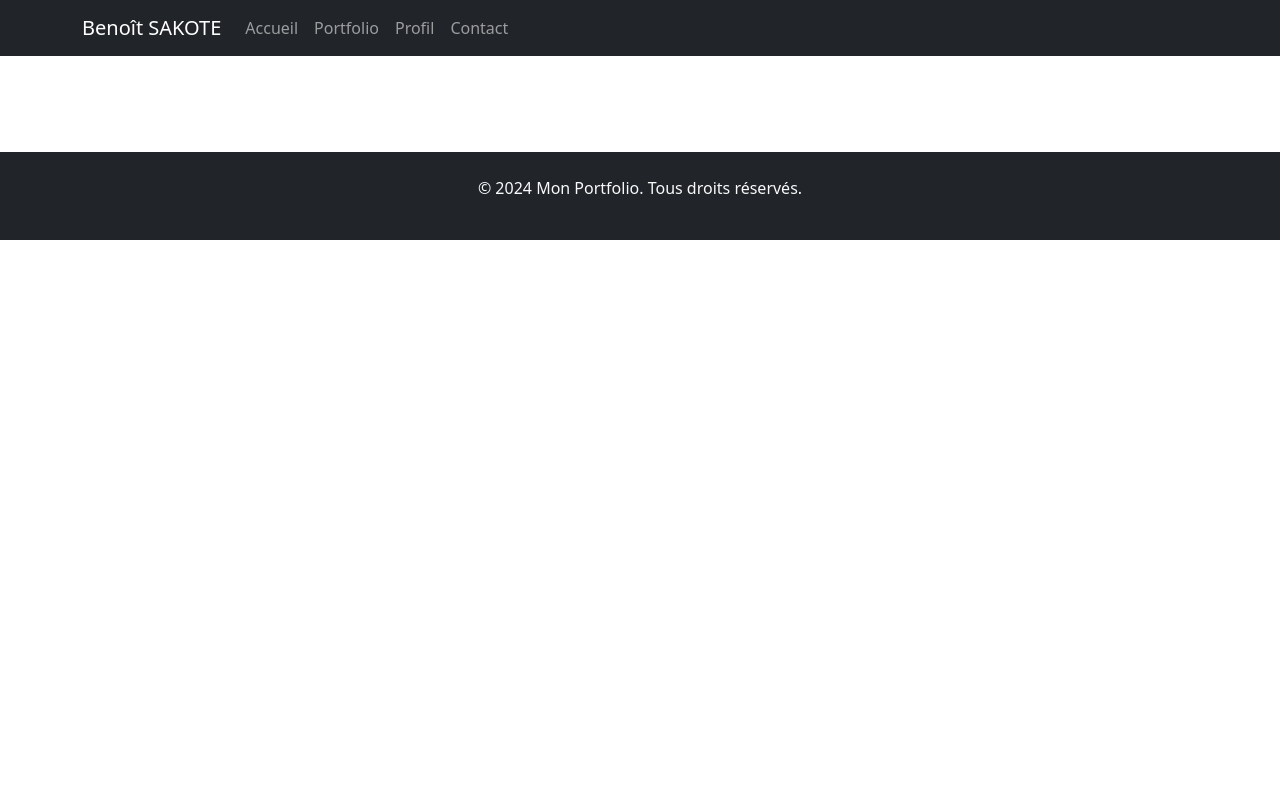
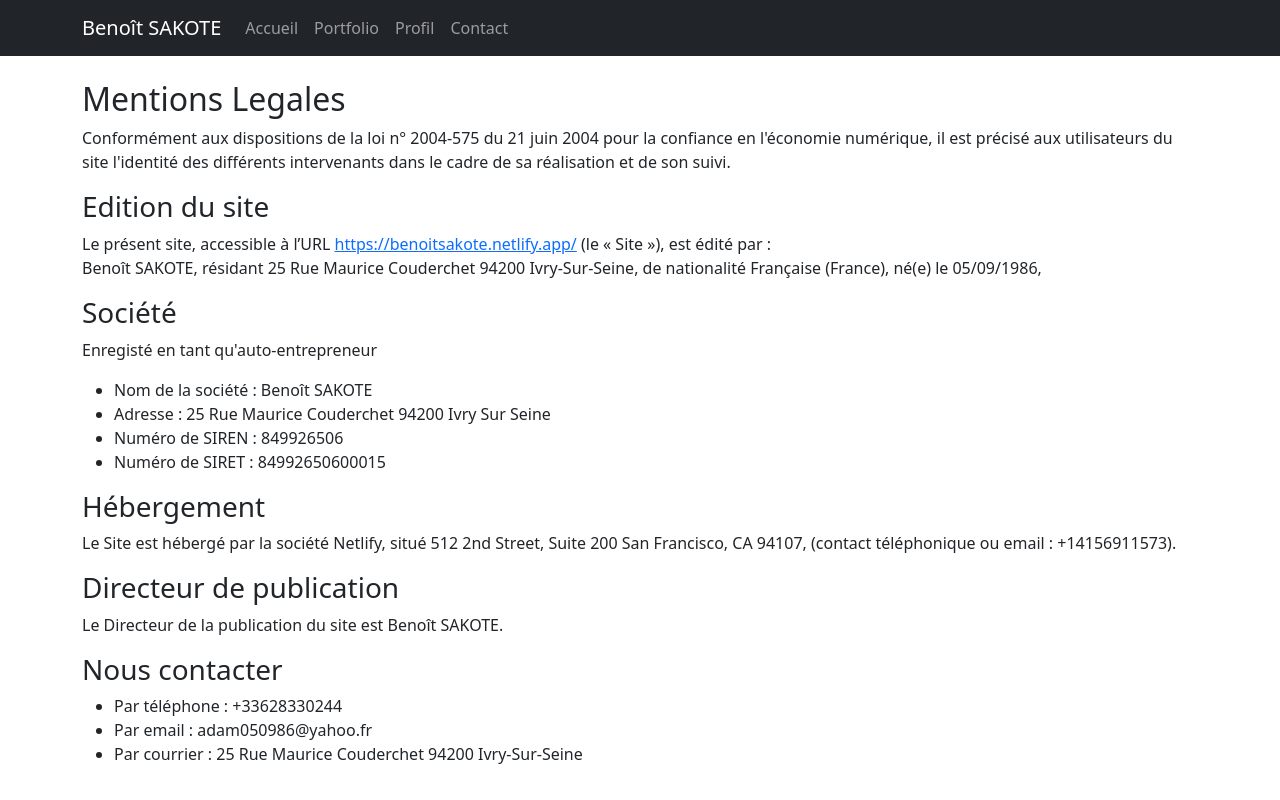
Before and after one commit to BenoitAdam94/portfolio_vue_bootstrap, a Vue app: page /mentions in a window 1280 px wide. Shown: the top 800 px of the page. Built offline with nearby package versions, Linux system fonts and the light colour scheme.

Commit message:
mentions legales update

```diff
--- a/src/App.vue
+++ b/src/App.vue
@@ -31,6 +31,7 @@
   <footer class="bg-dark text-light py-4 mt-5">
     <div class="container text-center">
       <p>&copy; 2024 Mon Portfolio. Tous droits réservés.</p>
+      <p><router-link class="nav-link" to="/mentions">Mentions Légales</router-link></p>
     </div>
   </footer>
 </template>
--- a/src/main.ts
+++ b/src/main.ts
@@ -10,6 +10,7 @@ import Home from './views/Home.vue'
 import Portfolio from './views/Portfolio.vue'
 import Profile from './views/Profile.vue'
 import Contact from './views/Contact.vue'
+import Mentions from './views/Mentions.vue'
 
 const router = createRouter({
   history: createWebHistory(),
@@ -17,6 +18,7 @@ const router = createRouter({
     { path: '/', component: Home },
     { path: '/portfolio', component: Portfolio },
     { path: '/profile', component: Profile },
+    { path: '/mentions', component: Mentions },
     { path: '/contact', component: Contact }
   ]
 })
--- /dev/null
+++ b/src/views/Mentions.vue
@@ -0,0 +1,53 @@
+<template>
+    <div>
+        <h2>Mentions Legales</h2>
+
+
+        <p>
+
+            Conformément aux dispositions de la loi n° 2004-575 du 21 juin 2004 pour la confiance en l'économie
+            numérique, il est précisé aux utilisateurs du site l'identité des différents intervenants dans
+            le cadre de sa réalisation et de son suivi.</p>
+
+        <h3>Edition du site </h3>
+
+        <p>Le présent site, accessible à l’URL <a
+                href="https://benoitsakote.netlify.app/">https://benoitsakote.netlify.app/</a> (le « Site »), est édité
+            par :<br>
+
+            Benoît SAKOTE, résidant 25 Rue Maurice Couderchet 94200 Ivry-Sur-Seine, de nationalité Française (France),
+            né(e) le 05/09/1986,
+        </p>
+
+        <h3>Société</h3>
+
+        <p>Enregisté en tant qu'auto-entrepreneur</p>
+        <ul>
+            <li>Nom de la société : Benoît SAKOTE</li>
+            <li>Adresse : 25 Rue Maurice Couderchet 94200 Ivry Sur Seine</li>
+            <li>Numéro de SIREN : 849926506</li>
+            <li>Numéro de SIRET : 84992650600015</li>
+        </ul>
+
+        <h3>Hébergement</h3>
+
+        <p>Le Site est hébergé par la société Netlify, situé 512 2nd Street, Suite 200 San Francisco, CA 94107, (contact
+            téléphonique ou email : +14156911573).</p>
+
+        <h3>Directeur de publication </h3>
+
+        <p>Le Directeur de la publication du site est Benoît SAKOTE.</p>
+
+        <h3>Nous contacter </h3>
+
+        <p>
+        <ul>
+            <li>Par téléphone : +33628330244</li>
+            <li>Par email : adam050986@yahoo.fr</li>
+            <li>Par courrier : 25 Rue Maurice Couderchet 94200 Ivry-Sur-Seine</li>
+        </ul>
+        </p>
+
+
+    </div>
+</template>
```
